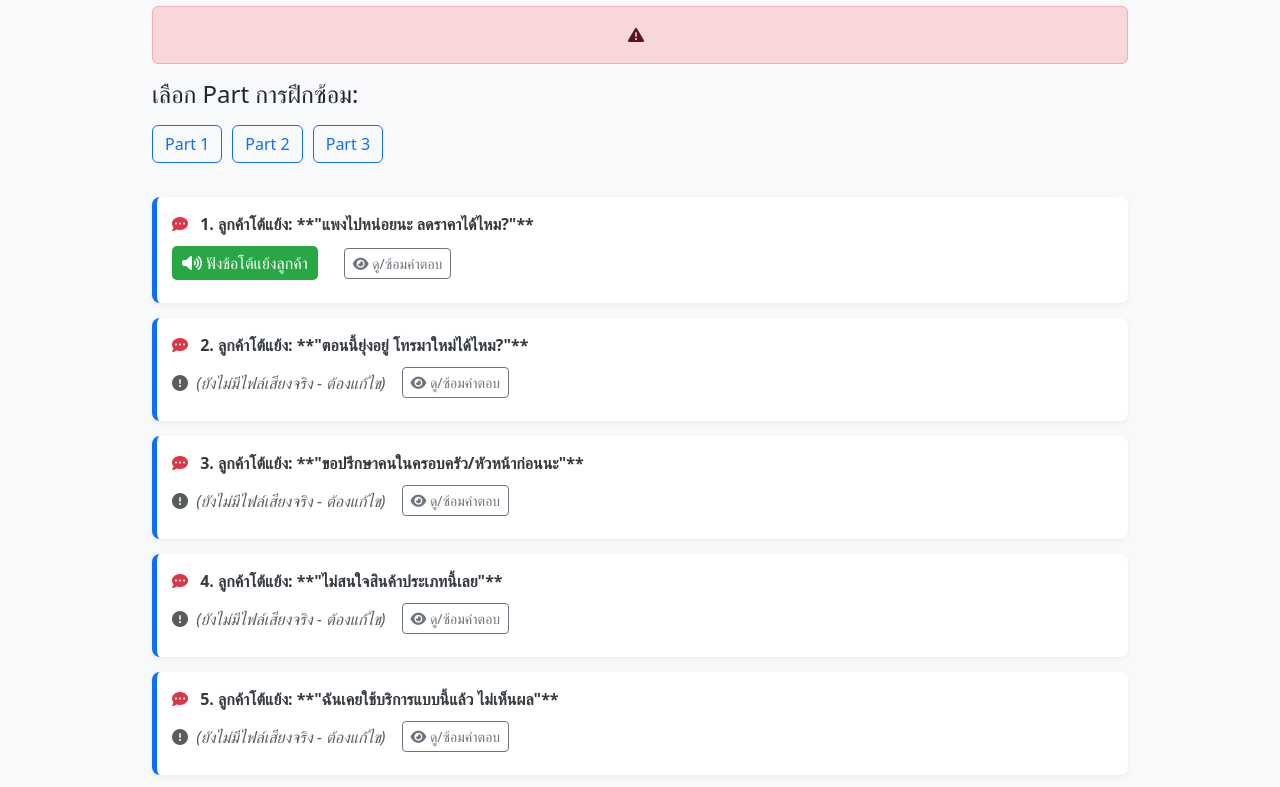
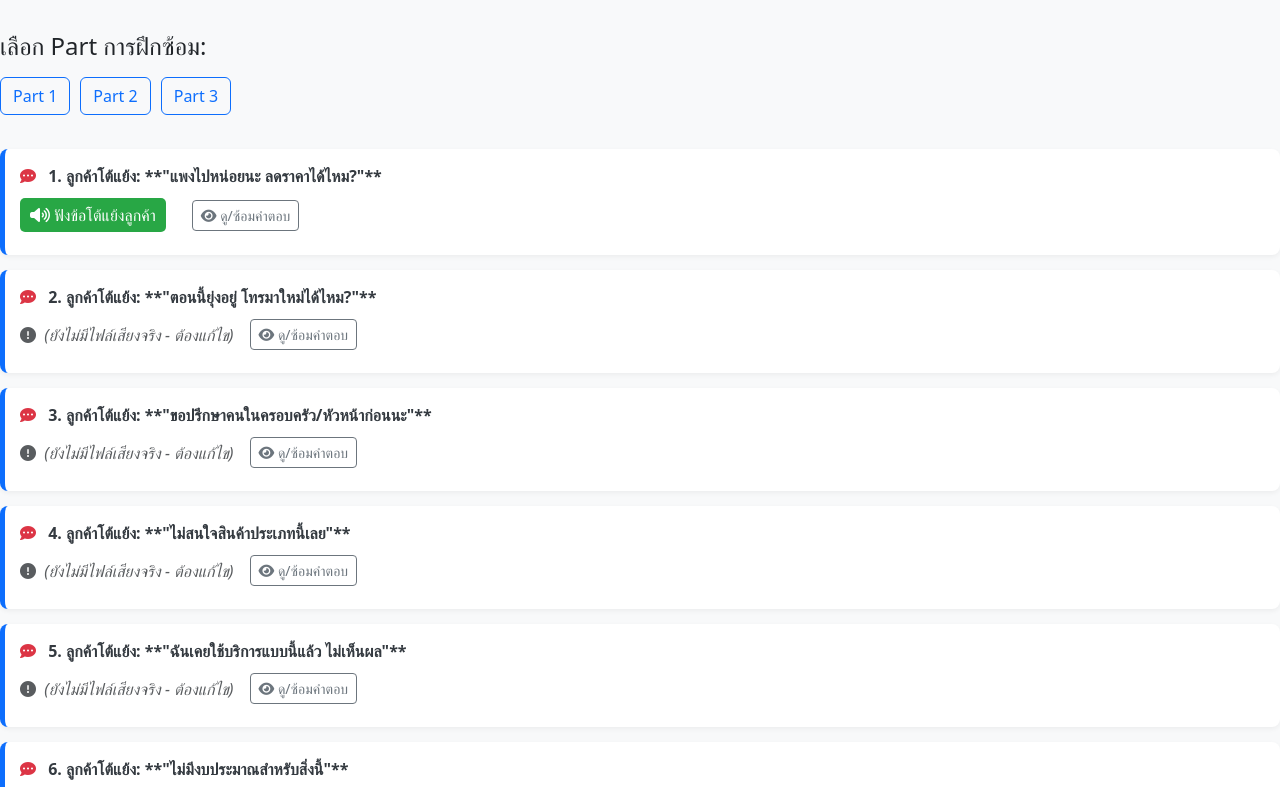
Before and after one commit to armthitikorn/e-testing-voice, a plain HTML site: page index.html in a window 1280 px wide. Shown: the part 86-873 px from the top of the page. Drawn offline with nearby package versions, Linux system fonts and the light colour scheme.

Commit message:
Update index.html

```diff
--- a/index.html
+++ b/index.html
@@ -73,10 +73,7 @@
 
     <div class="container">
         <h2 class="text-center text-primary mb-4">ระบบจำลองการตอบข้อโต้แย้ง 90 ข้อ (พร้อมสคริปต์เต็ม)</h2>
-
-        <div class="alert alert-danger text-center">
-            <i class="fas fa-exclamation-triangle me-2"></i>
-        </div>
+            </div>
 
         <div class="mb-4">
             <h4 class="mb-3">เลือก Part การฝึกซ้อม:</h4>
```
